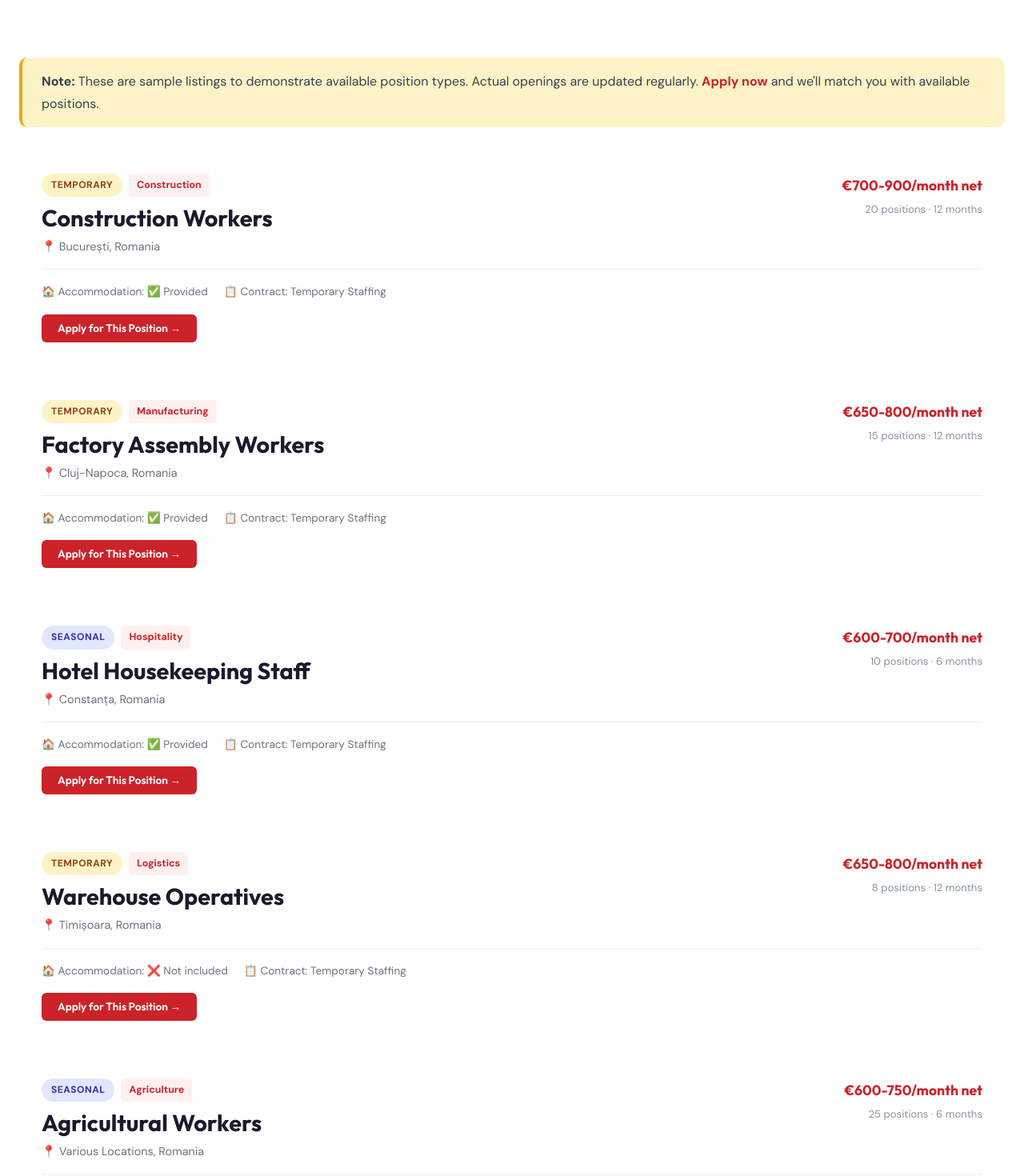
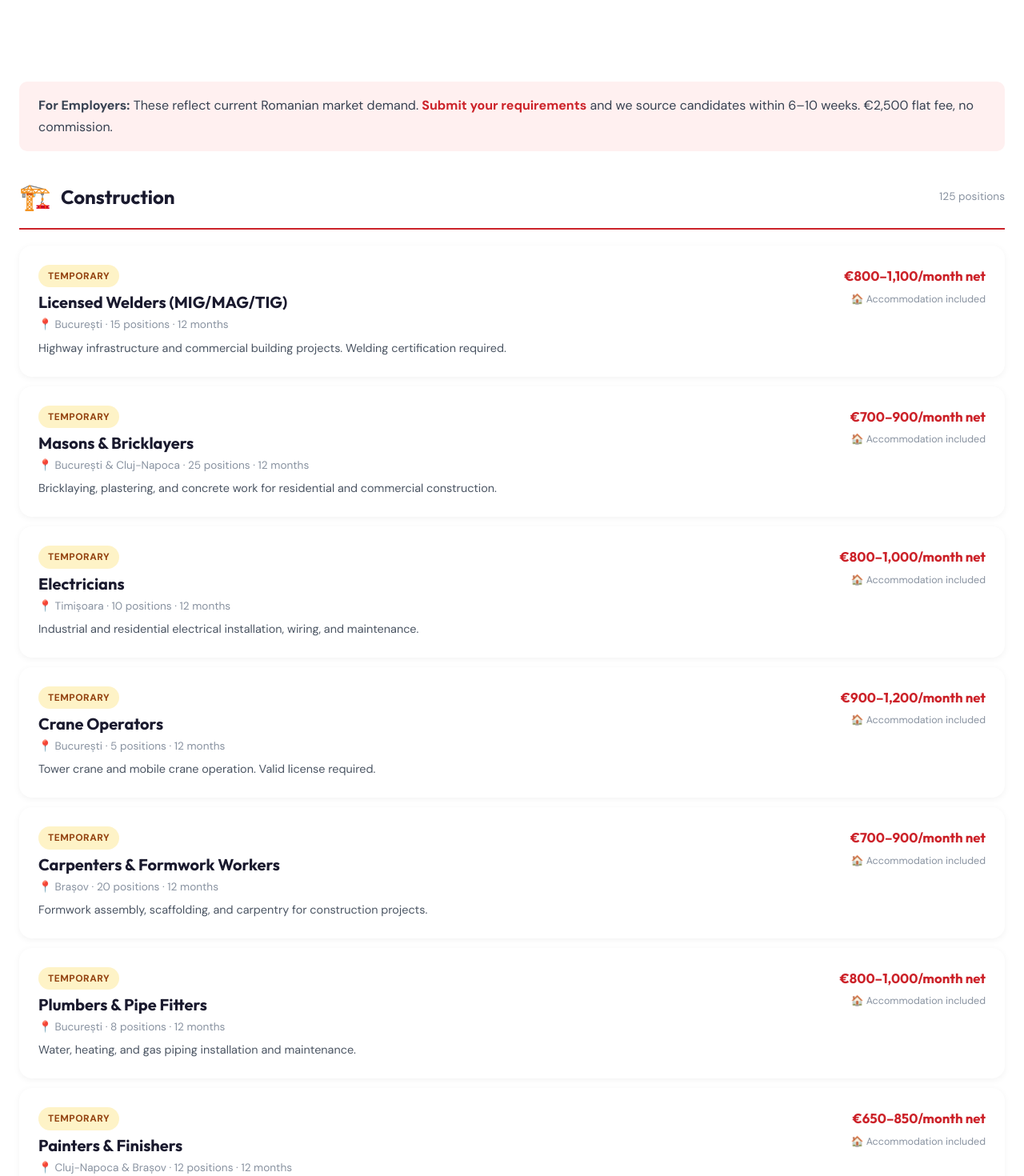
Before and after one commit to BIKASH907/PrimeLink, a Next.js app: page /jobs in a window 1280 px wide. Shown: the part 370-1840 px from the top of the page at 80% size. Built offline with nearby package versions, Linux system fonts and the light colour scheme.

Commit message:
update: jobs organized by 7 industries 430+ positions

```diff
--- a/pages/jobs.js
+++ b/pages/jobs.js
@@ -1,66 +1,130 @@
 import Layout from '../components/Layout';
 import Link from 'next/link';
 
-export default function Jobs() {
-  const sampleJobs = [
-    { title: 'Construction Workers', industry: 'Construction', location: 'București, Romania', positions: 20, type: 'temporary', duration: '12 months', accommodation: true, salary: '€700-900/month net' },
-    { title: 'Factory Assembly Workers', industry: 'Manufacturing', location: 'Cluj-Napoca, Romania', positions: 15, type: 'temporary', duration: '12 months', accommodation: true, salary: '€650-800/month net' },
-    { title: 'Hotel Housekeeping Staff', industry: 'Hospitality', location: 'Constanța, Romania', positions: 10, type: 'seasonal', duration: '6 months', accommodation: true, salary: '€600-700/month net' },
-    { title: 'Warehouse Operatives', industry: 'Logistics', location: 'Timișoara, Romania', positions: 8, type: 'temporary', duration: '12 months', accommodation: false, salary: '€650-800/month net' },
-    { title: 'Agricultural Workers', industry: 'Agriculture', location: 'Various Locations, Romania', positions: 25, type: 'seasonal', duration: '6 months', accommodation: true, salary: '€600-750/month net' },
-    { title: 'Kitchen Helpers / Cooks', industry: 'Hospitality', location: 'București, Romania', positions: 5, type: 'permanent', duration: 'Permanent', accommodation: false, salary: '€700-1000/month net' },
+const industries = [
+  {
+    name: 'Construction', icon: '🏗️', color: '#CC2229',
+    jobs: [
+      { title: 'Licensed Welders (MIG/MAG/TIG)', location: 'București', positions: 15, type: 'temporary', duration: '12 months', accommodation: true, salary: '€800–1,100/month net', desc: 'Highway infrastructure and commercial building projects. Welding certification required.' },
+      { title: 'Masons & Bricklayers', location: 'București & Cluj-Napoca', positions: 25, type: 'temporary', duration: '12 months', accommodation: true, salary: '€700–900/month net', desc: 'Bricklaying, plastering, and concrete work for residential and commercial construction.' },
+      { title: 'Electricians', location: 'Timișoara', positions: 10, type: 'temporary', duration: '12 months', accommodation: true, salary: '€800–1,000/month net', desc: 'Industrial and residential electrical installation, wiring, and maintenance.' },
+      { title: 'Crane Operators', location: 'București', positions: 5, type: 'temporary', duration: '12 months', accommodation: true, salary: '€900–1,200/month net', desc: 'Tower crane and mobile crane operation. Valid license required.' },
+      { title: 'Carpenters & Formwork Workers', location: 'Brașov', positions: 20, type: 'temporary', duration: '12 months', accommodation: true, salary: '€700–900/month net', desc: 'Formwork assembly, scaffolding, and carpentry for construction projects.' },
+      { title: 'Plumbers & Pipe Fitters', location: 'București', positions: 8, type: 'temporary', duration: '12 months', accommodation: true, salary: '€800–1,000/month net', desc: 'Water, heating, and gas piping installation and maintenance.' },
+      { title: 'Painters & Finishers', location: 'Cluj-Napoca & Brașov', positions: 12, type: 'temporary', duration: '12 months', accommodation: true, salary: '€650–850/month net', desc: 'Interior/exterior painting, plastering, and finishing work.' },
+      { title: 'General Construction Laborers', location: 'Various Locations', positions: 30, type: 'temporary', duration: '12 months', accommodation: true, salary: '€600–750/month net', desc: 'Site preparation, material handling, concrete pouring, demolition, and cleanup.' },
+    ]
+  },
+  {
+    name: 'Manufacturing & Production', icon: '🏭', color: '#E8A817',
+    jobs: [
+      { title: 'CNC Machine Operators', location: 'Cluj-Napoca', positions: 12, type: 'permanent', duration: 'Permanent', accommodation: false, salary: '€800–1,000/month net', desc: 'CNC lathe and milling machine operation in automotive parts manufacturing.' },
+      { title: 'Assembly Line Workers', location: 'Sibiu', positions: 30, type: 'temporary', duration: '12 months', accommodation: true, salary: '€650–800/month net', desc: 'Production line assembly, quality checking, and packaging in electronics and automotive.' },
+      { title: 'Factory Machine Operators', location: 'Oradea', positions: 20, type: 'temporary', duration: '12 months', accommodation: true, salary: '€650–850/month net', desc: 'Industrial machinery operation in food processing and textile manufacturing.' },
+      { title: 'Quality Control Inspectors', location: 'Timișoara', positions: 8, type: 'temporary', duration: '12 months', accommodation: true, salary: '€700–900/month net', desc: 'Product inspection, defect identification, and quality reporting.' },
+      { title: 'Textile & Garment Workers', location: 'Iași', positions: 15, type: 'temporary', duration: '12 months', accommodation: true, salary: '€600–750/month net', desc: 'Sewing machine operation, cutting, and garment assembly in textile factories.' },
+    ]
+  },
+  {
+    name: 'Hospitality & Tourism', icon: '🍽️', color: '#CC2229',
+    jobs: [
+      { title: 'Cooks & Sous Chefs', location: 'Constanța & Black Sea Coast', positions: 15, type: 'seasonal', duration: '6 months (May–Oct)', accommodation: true, salary: '€700–1,000/month net', desc: 'Professional cooking in hotels and restaurants. International cuisine experience preferred.' },
+      { title: 'Hotel Housekeeping Staff', location: 'Constanța & Brașov', positions: 20, type: 'seasonal', duration: '6 months', accommodation: true, salary: '€600–750/month net', desc: 'Room cleaning, laundry, and facility maintenance in 3–5 star hotels.' },
+      { title: 'Waiters & Restaurant Staff', location: 'București', positions: 10, type: 'temporary', duration: '12 months', accommodation: false, salary: '€650–850/month net', desc: 'Table service, bar assistance, customer service. Basic English required.' },
+      { title: 'Kitchen Helpers & Dishwashers', location: 'Various Locations', positions: 15, type: 'seasonal', duration: '6 months', accommodation: true, salary: '€550–700/month net', desc: 'Kitchen prep, food handling, dishwashing in hotel and restaurant kitchens.' },
+      { title: 'Hotel Reception & Front Desk', location: 'București & Brașov', positions: 5, type: 'temporary', duration: '12 months', accommodation: false, salary: '€700–900/month net', desc: 'Guest check-in/out, reservations, customer service. English fluency required.' },
+    ]
+  },
+  {
+    name: 'Logistics & Warehousing', icon: '🚛', color: '#E8A817',
+    jobs: [
+      { title: 'Warehouse Operatives', location: 'București & Timișoara', positions: 25, type: 'temporary', duration: '12 months', accommodation: true, salary: '€650–800/month net', desc: 'Order picking, packing, loading/unloading in distribution and e-commerce warehouses.' },
+      { title: 'Forklift Operators', location: 'Cluj-Napoca', positions: 8, type: 'temporary', duration: '12 months', accommodation: true, salary: '€700–900/month net', desc: 'Electric and diesel forklift operation. License required.' },
+      { title: 'Professional Drivers (C+E)', location: 'Various Locations', positions: 10, type: 'permanent', duration: 'Permanent', accommodation: false, salary: '€900–1,300/month net', desc: 'Long-haul and regional truck driving. C+E license required. EU routes.' },
+      { title: 'Package Sorters & Loaders', location: 'București', positions: 20, type: 'temporary', duration: '12 months', accommodation: true, salary: '€600–750/month net', desc: 'Sorting, scanning, loading in courier and logistics distribution centers.' },
+    ]
+  },
+  {
+    name: 'Agriculture & Food Processing', icon: '🌾', color: '#CC2229',
+    jobs: [
+      { title: 'Seasonal Agricultural Workers', location: 'Various Locations', positions: 40, type: 'seasonal', duration: '6 months (Apr–Oct)', accommodation: true, salary: '€600–750/month net', desc: 'Crop harvesting, greenhouse cultivation, fruit picking, general farm labor.' },
+      { title: 'Livestock & Farm Workers', location: 'Rural Romania', positions: 10, type: 'temporary', duration: '12 months', accommodation: true, salary: '€600–800/month net', desc: 'Animal husbandry, milking, feeding, and livestock farm maintenance.' },
+      { title: 'Food Processing Workers', location: 'Iași & Galați', positions: 15, type: 'temporary', duration: '12 months', accommodation: true, salary: '€650–800/month net', desc: 'Meat processing, bakery, dairy packaging, and food quality control.' },
+      { title: 'Greenhouse Workers', location: 'Southern Romania', positions: 12, type: 'seasonal', duration: '8 months', accommodation: true, salary: '€600–750/month net', desc: 'Planting, cultivating, and harvesting in commercial greenhouse operations.' },
+    ]
+  },
+  {
+    name: 'Facility Services & Cleaning', icon: '🧹', color: '#E8A817',
+    jobs: [
+      { title: 'Industrial Cleaners', location: 'București', positions: 15, type: 'temporary', duration: '12 months', accommodation: false, salary: '€600–700/month net', desc: 'Cleaning offices, factories, shopping centers. Day and night shifts.' },
+      { title: 'Building Maintenance Workers', location: 'București & Cluj-Napoca', positions: 8, type: 'temporary', duration: '12 months', accommodation: false, salary: '€650–800/month net', desc: 'General repairs, HVAC maintenance, plumbing fixes, facility upkeep.' },
+    ]
+  },
+  {
+    name: 'Healthcare & Social Care', icon: '🏥', color: '#CC2229',
+    jobs: [
+      { title: 'Care Assistants', location: 'București & Timișoara', positions: 10, type: 'permanent', duration: 'Permanent', accommodation: false, salary: '€700–900/month net', desc: 'Elderly care, patient assistance in retirement homes and care facilities.' },
+      { title: 'Hospital Support Staff', location: 'Cluj-Napoca', positions: 8, type: 'temporary', duration: '12 months', accommodation: false, salary: '€650–800/month net', desc: 'Cleaning, porter duties, kitchen assistance in hospital environments.' },
+    ]
+  },
 ];
 
+export default function Jobs() {
+  const totalPositions = industries.reduce((t, ind) => t + ind.jobs.reduce((s, j) => s + j.positions, 0), 0);
+
   return (
-    <Layout title="Job Listings" description="Browse available jobs in Romania for Asian and African workers — construction, manufacturing, hospitality, agriculture, and more.">
+    <Layout title="Job Listings by Industry" description="Current workforce demand in Romania organized by industry — construction, manufacturing, hospitality, agriculture, logistics, healthcare.">
       <section className="page-hero">
         <div className="container">
           <div className="breadcrumb"><Link href="/">Home</Link> / <span>Jobs</span></div>
-          <h1>Available Jobs</h1>
-          <p>Browse current openings for Asian and African workers in Romania.</p>
+          <h1>Current Workforce Demand</h1>
+          <p>{totalPositions}+ positions across {industries.length} industries. B2B placement — €2,500 per candidate, zero commission.</p>
         </div>
       </section>
 
       <section className="section">
         <div className="container">
-          <div style={{ background: '#FEF3C7', padding: '16px 24px', borderRadius: 'var(--radius-md)', marginBottom: '30px', borderLeft: '4px solid var(--amber)' }}>
-            <strong>Note:</strong> These are sample listings to demonstrate available position types. Actual openings are updated regularly. <Link href="/apply" style={{ fontWeight: 600 }}>Apply now</Link> and we'll match you with available positions.
+          <div style={{ background: '#FFF0F0', padding: '16px 24px', borderRadius: '10px', marginBottom: '30px' }}>
+            <strong>For Employers:</strong> These reflect current Romanian market demand. <Link href="/employer-inquiry" style={{ fontWeight: 600 }}>Submit your requirements</Link> and we source candidates within 6–10 weeks. €2,500 flat fee, no commission.
           </div>
 
-          <div style={{ display: 'flex', flexDirection: 'column', gap: '16px' }}>
-            {sampleJobs.map((job, i) => (
-              <div className="job-card" key={i}>
-                <div style={{ display: 'flex', justifyContent: 'space-between', alignItems: 'flex-start', flexWrap: 'wrap', gap: '16px' }}>
-                  <div>
-                    <div style={{ display: 'flex', gap: '8px', marginBottom: '8px' }}>
+          {industries.map((ind, idx) => (
+            <div key={idx} style={{ marginBottom: '50px' }}>
+              <div style={{ display: 'flex', alignItems: 'center', gap: '12px', marginBottom: '20px', paddingBottom: '12px', borderBottom: '2px solid ' + ind.color }}>
+                <span style={{ fontSize: '2rem' }}>{ind.icon}</span>
+                <h2 style={{ margin: 0, fontSize: '1.5rem' }}>{ind.name}</h2>
+                <span style={{ marginLeft: 'auto', fontSize: '0.85rem', color: 'var(--gray-400)' }}>{ind.jobs.reduce((s, j) => s + j.positions, 0)} positions</span>
+              </div>
+              <div style={{ display: 'flex', flexDirection: 'column', gap: '12px' }}>
+                {ind.jobs.map((job, i) => (
+                  <div className="job-card" key={i} style={{ padding: '24px', boxShadow: '0 2px 8px rgba(0,0,0,0.05)' }}>
+                    <div style={{ display: 'flex', justifyContent: 'space-between', alignItems: 'flex-start', flexWrap: 'wrap', gap: '12px' }}>
+                      <div style={{ flex: 1 }}>
+                        <div style={{ display: 'flex', gap: '8px', marginBottom: '6px', flexWrap: 'wrap' }}>
                           <span className={`job-badge badge-${job.type}`}>{job.type}</span>
-                      <span className="tag">{job.industry}</span>
                         </div>
-                    <h3 style={{ marginBottom: '6px' }}>{job.title}</h3>
-                    <p style={{ color: 'var(--gray-500)', fontSize: '0.9rem' }}>📍 {job.location}</p>
+                        <h4 style={{ marginBottom: '4px' }}>{job.title}</h4>
+                        <p style={{ color: 'var(--gray-400)', fontSize: '0.85rem', marginBottom: '6px' }}>📍 {job.location} · {job.positions} positions · {job.duration}</p>
+                        <p style={{ color: 'var(--gray-600)', fontSize: '0.9rem', lineHeight: '1.6' }}>{job.desc}</p>
                       </div>
-                  <div style={{ textAlign: 'right' }}>
-                    <div style={{ fontFamily: 'Outfit, sans-serif', fontWeight: 700, fontSize: '1.1rem', color: 'var(--blue)' }}>{job.salary}</div>
-                    <div style={{ fontSize: '0.82rem', color: 'var(--gray-400)', marginTop: '4px' }}>{job.positions} positions · {job.duration}</div>
+                      <div style={{ textAlign: 'right', minWidth: '140px' }}>
+                        <div style={{ fontFamily: 'Outfit, sans-serif', fontWeight: 700, fontSize: '1.05rem', color: 'var(--blue)' }}>{job.salary}</div>
+                        <div style={{ fontSize: '0.78rem', color: 'var(--gray-400)', marginTop: '4px' }}>🏠 {job.accommodation ? 'Accommodation included' : 'Self-arranged'}</div>
                       </div>
                     </div>
-                <div style={{ display: 'flex', gap: '20px', marginTop: '16px', paddingTop: '16px', borderTop: '1px solid var(--gray-100)', flexWrap: 'wrap' }}>
-                  <span style={{ fontSize: '0.85rem', color: 'var(--gray-500)' }}>🏠 Accommodation: {job.accommodation ? '✅ Provided' : '❌ Not included'}</span>
-                  <span style={{ fontSize: '0.85rem', color: 'var(--gray-500)' }}>📋 Contract: {job.type === 'permanent' ? 'Direct Hire' : 'Temporary Staffing'}</span>
-                </div>
-                <Link href="/apply" className="btn btn-primary btn-sm" style={{ marginTop: '16px' }}>Apply for This Position →</Link>
                   </div>
                 ))}
               </div>
             </div>
-      </section>
+          ))}
 
-      <section className="section section-gray">
-        <div className="container">
-          <div className="cta-banner">
-            <h2>Don't See the Right Position?</h2>
-            <p>New jobs are added regularly. Apply with your profile and we'll match you with suitable openings as they come in.</p>
-            <Link href="/apply" className="btn btn-amber btn-lg">Submit Your Application →</Link>
+          <div style={{ textAlign: 'center', padding: '40px', background: 'var(--off-white)', borderRadius: '10px' }}>
+            <h3 style={{ marginBottom: '12px' }}>Total: {totalPositions}+ Positions Across {industries.length} Industries</h3>
+            <p style={{ color: 'var(--gray-500)', marginBottom: '20px' }}>Updated regularly. New positions added weekly.</p>
+            <div style={{ display: 'flex', gap: '16px', justifyContent: 'center', flexWrap: 'wrap' }}>
+              <Link href="/employer-inquiry" className="btn btn-primary btn-lg">Submit Employer Inquiry →</Link>
+              <Link href="/contact" className="btn btn-outline btn-lg">Contact Us</Link>
+            </div>
           </div>
         </div>
       </section>
```
Lines whose indentation alone changed are shown as unchanged.
